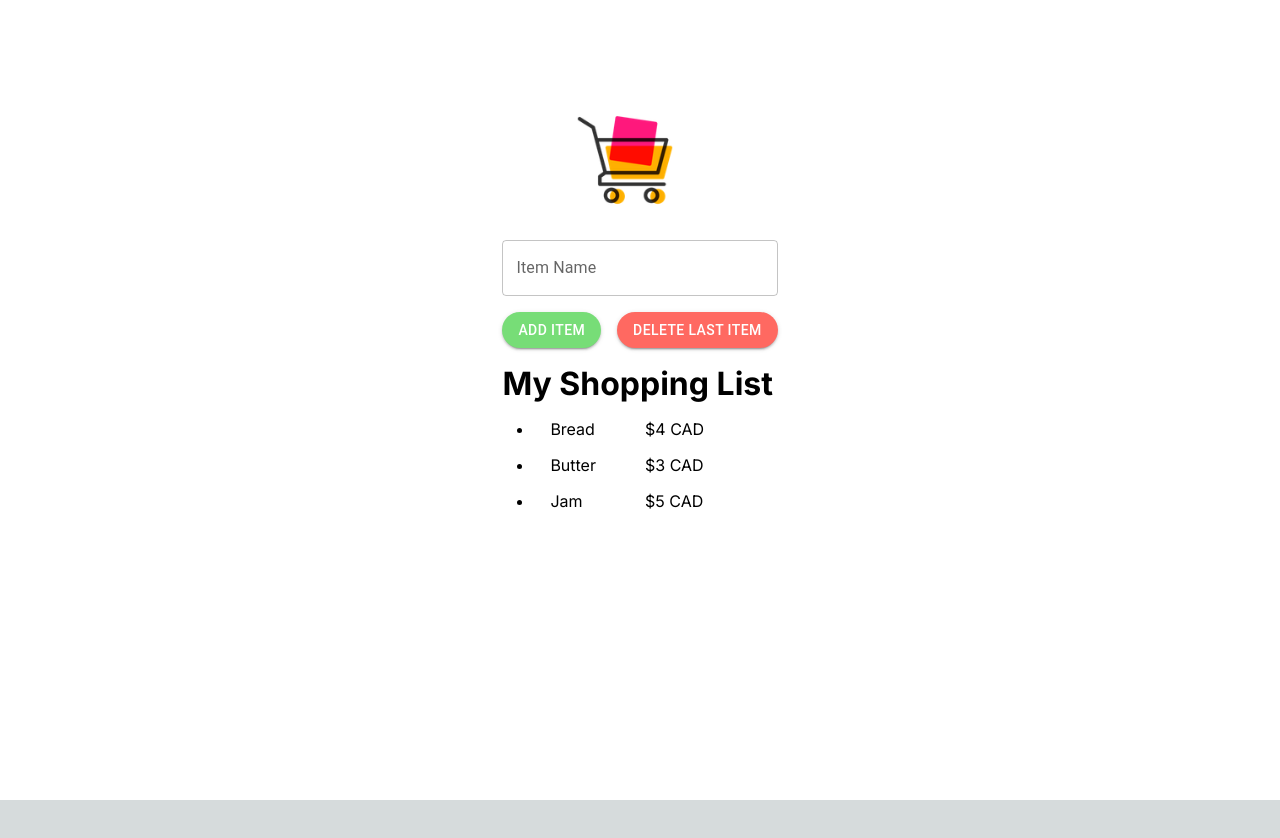
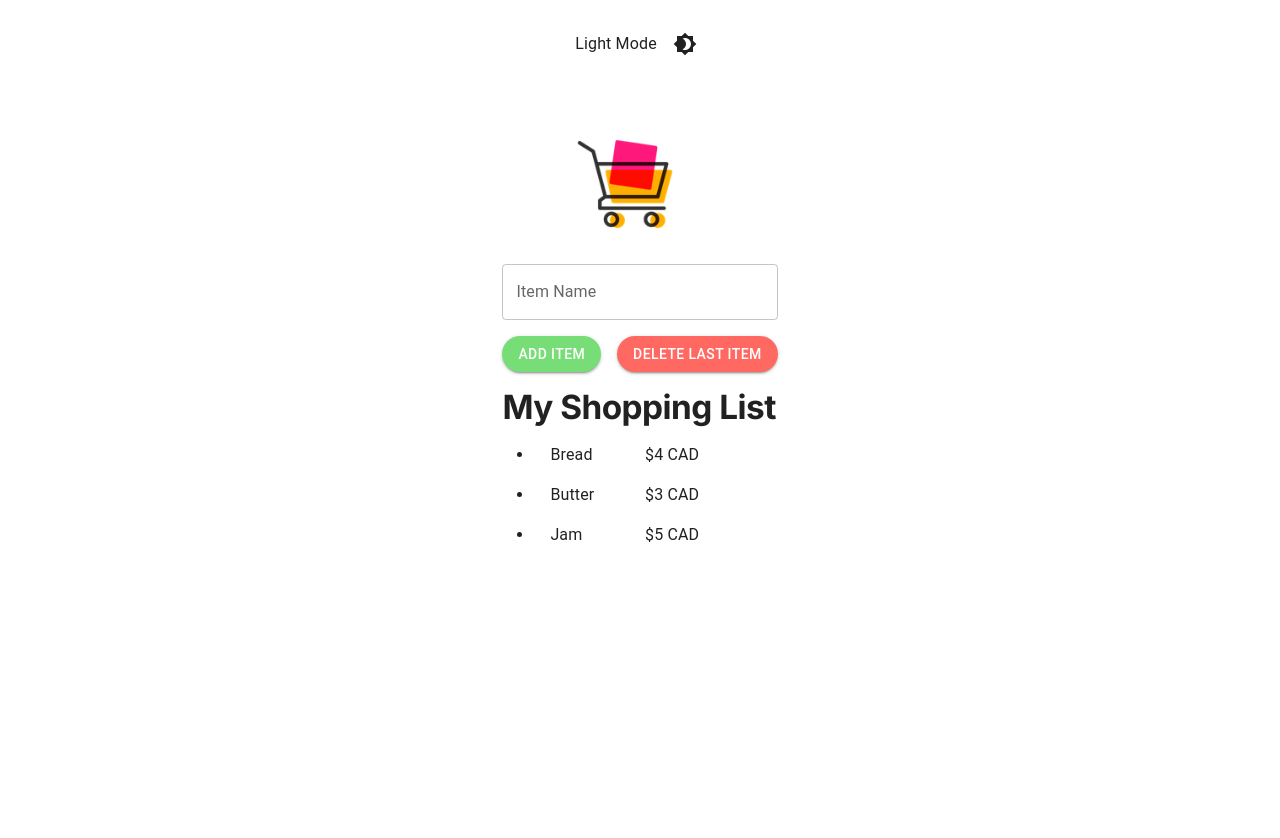
Before and after one commit to McMasterRS/lmr_mvvm, a Next.js app: page / in a window 1280 px wide. Shown: the top 838 px of the page. Before the commit the page ends 800 px from the top, so only its background shows below. Built offline with nearby package versions, Linux system fonts and the light colour scheme.

Commit message:
added dark/light mode

```diff
--- a/app/layout.tsx
+++ b/app/layout.tsx
@@ -1,8 +1,4 @@
-import '../styles/globals.css'
 import type {Metadata} from 'next'
-import {Inter} from 'next/font/google'
-
-const inter = Inter({ subsets: ['latin'] })
 
 export const metadata: Metadata = {
   title: 'MVVM Demo',
@@ -18,8 +14,10 @@ export default function RootLayout({
   children: React.ReactNode
 }) {
   return (
-    <html lang="en">
-      <body className={inter.className}>{children}</body>
-    </html>
+      <html lang="en">
+      <body>
+      {children}
+      </body>
+      </html>
   )
 }
--- a/app/page.tsx
+++ b/app/page.tsx
@@ -1,7 +1,7 @@
 'use client';
 
 import styles from '../styles/page.module.css'
-import {Box, Grid, List, ListItem, Stack, TextField} from "@mui/material";
+import {Box, Grid, List, ListItem, Stack, TextField, Typography} from "@mui/material";
 import {CustomButton} from "@/components/CustomButton/CustomButton";
 import ItemViewModel from "@/viewmodels/ItemViewModel";
 import {Item} from "@/app/api/items/item";
@@ -52,7 +52,7 @@ export default function Home() {
                         </CustomButton>
                     </Stack>
                     <div>
-                        <h1>My Shopping List</h1>
+                        <Typography variant={"h1"}>My Shopping List</Typography>
                         <List sx={{ listStyleType: 'disc', pl: 4 }}>
                             {items.map((item: Item) => (
                                 <ListItem sx={{ display: 'list-item' }} key={item.id}>
--- /dev/null
+++ b/app/template.tsx
@@ -0,0 +1,57 @@
+'use client';
+
+import CssBaseline from "@mui/material/CssBaseline";
+import useMediaQuery from "@mui/material/useMediaQuery";
+import React from "react";
+import {createTheme, ThemeProvider} from '@mui/material/styles'
+import themeOptions from "@/config/theme";
+import ModeSwitch from "@/components/ModeSwitch/ModeSwitch";
+
+export const ColorModeContext = React.createContext({
+    toggleColorMode: () => {},
+})
+
+export default function Template({children}: {children?: React.ReactNode} ) {
+    const prefersDarkMode = useMediaQuery('(prefers-color-scheme: dark)')
+
+    const [themeMode, setThemeMode] = React.useState<'light' | 'dark' | null>(null)
+
+
+    const theme = React.useMemo(
+        () =>
+            createTheme({
+                ...themeOptions,
+                palette: {
+                    mode:
+                        themeMode == null
+                            ? prefersDarkMode
+                                ? 'dark'
+                                : 'light'
+                            : themeMode,
+                },
+            }),
+        [themeMode, prefersDarkMode]
+    )
+
+    const colorMode = React.useMemo(
+        () => ({
+            toggleColorMode: () => {
+                setThemeMode(prevMode => (prevMode == null ? (theme.palette.mode === 'dark' ? 'light' : 'dark') : prevMode === 'light' ? 'dark' : 'light'))
+            },
+        }),
+        [theme]
+    )
+
+    return (
+        <>
+            <ColorModeContext.Provider value={colorMode}>
+                <ThemeProvider theme={theme}>
+                    <ModeSwitch />
+                    <CssBaseline />
+                    {children}
+                </ThemeProvider>
+            </ColorModeContext.Provider>
+
+        </>
+    )
+}
--- /dev/null
+++ b/components/ModeSwitch/ModeSwitch.tsx
@@ -0,0 +1,31 @@
+import {Box, IconButton} from "@mui/material";
+import Brightness7Icon from "@mui/icons-material/Brightness7";
+import Brightness4Icon from "@mui/icons-material/Brightness4";
+import React from "react";
+import {useTheme} from '@mui/material/styles'
+import {ColorModeContext} from "@/app/template";
+
+export default function ModeSwitch() {
+    const theme = useTheme()
+    const colorMode = React.useContext(ColorModeContext)
+
+    return (
+        <Box
+            sx={{
+                display: 'flex',
+                width: '100%',
+                alignItems: 'center',
+                justifyContent: 'center',
+                bgcolor: 'background.default',
+                color: 'text.primary',
+                borderRadius: 1,
+                p: 3,
+            }}
+        >
+            {theme.palette.mode.charAt(0).toUpperCase() + theme.palette.mode.slice(1)} Mode
+            <IconButton sx={{ ml: 1 }} onClick={colorMode.toggleColorMode} color="inherit">
+                {theme.palette.mode === 'dark' ? <Brightness7Icon /> : <Brightness4Icon />}
+            </IconButton>
+        </Box>
+    )
+}
--- /dev/null
+++ b/config/theme.ts
@@ -0,0 +1,34 @@
+import {Inter} from "next/font/google";
+
+const inter = Inter({
+    weight: ['300', '400', '700'],
+    style: ['normal'],
+    subsets: ['latin'],
+    display: 'swap',
+})
+
+const themeOptions = {
+    typography: {
+        h1: {
+            fontFamily: inter.style.fontFamily,
+            fontSize: '25pt',
+            fontWeight: 700,
+        },
+        h2: {
+            fontFamily: inter.style.fontFamily,
+            fontSize: '20pt',
+            fontWeight: 400,
+        },
+        h3: {
+            fontFamily: inter.style.fontFamily,
+            fontSize: '15pt',
+        },
+        h4: {
+            fontFamily: inter.style.fontFamily,
+            fontSize: '10pt',
+            fontWeight: 900,
+        },
+    },
+}
+
+export default themeOptions
--- a/styles/page.module.css
+++ b/styles/page.module.css
@@ -1,10 +1,9 @@
 .main {
   display: flex;
-  background-color: white;
   flex-direction: column;
   justify-content: space-between;
   align-items: center;
-  padding: 6rem;
+  padding: 2rem;
   min-height: 100vh
 }
 
```
